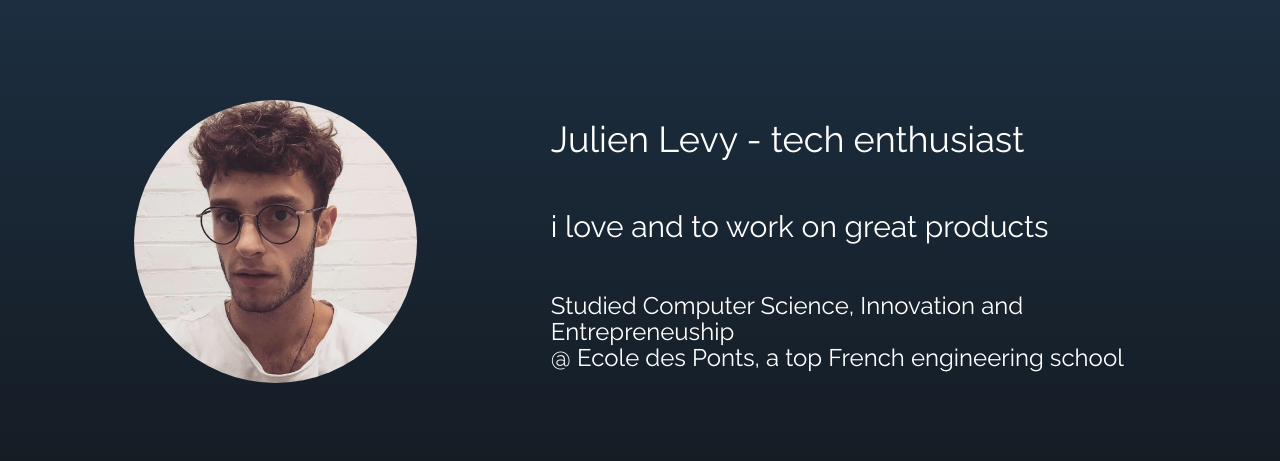
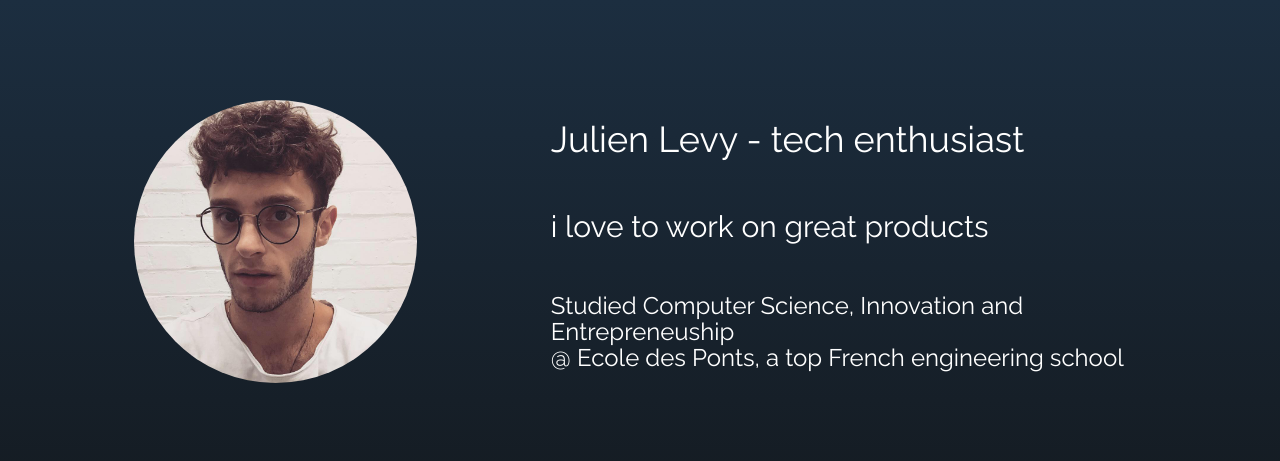
Before and after one commit to julienlevy/julienlevy.github.io, a plain HTML site: page index.html in a window 1280 px wide. Shown: the top 461 px of the page. Drawn offline with Linux system fonts and the light colour scheme.

Commit message:
Fixed typo

```diff
--- a/index.html
+++ b/index.html
@@ -32,7 +32,7 @@
             </div>
             <div class="col-md-6 col-md-offset-1">
               <h1 class="name">Julien Levy - tech enthusiast</h1>
-              <h2 class="summary">i love and to work on great products</h2>
+              <h2 class="summary">i love to work on great products</h2>
               <h3 class="small-summary">Studied Computer Science, Innovation and Entrepreneuship
                 </br>@ Ecole des Ponts, a top French engineering school
               </h3>
```
